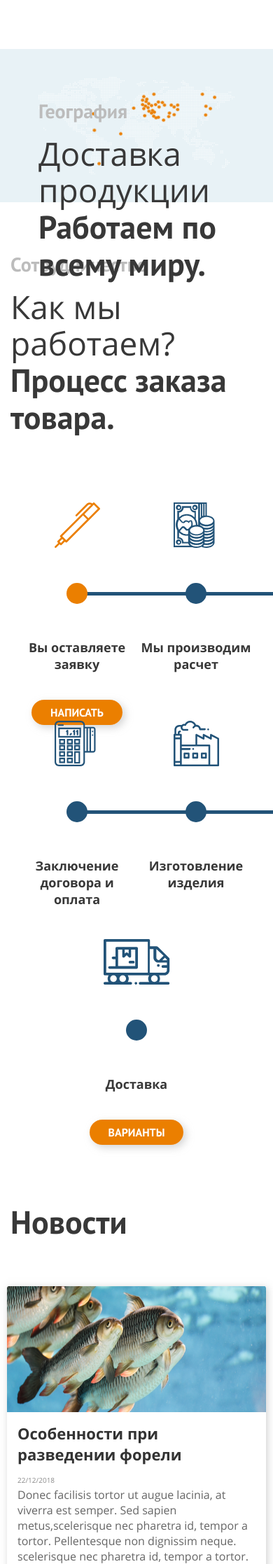
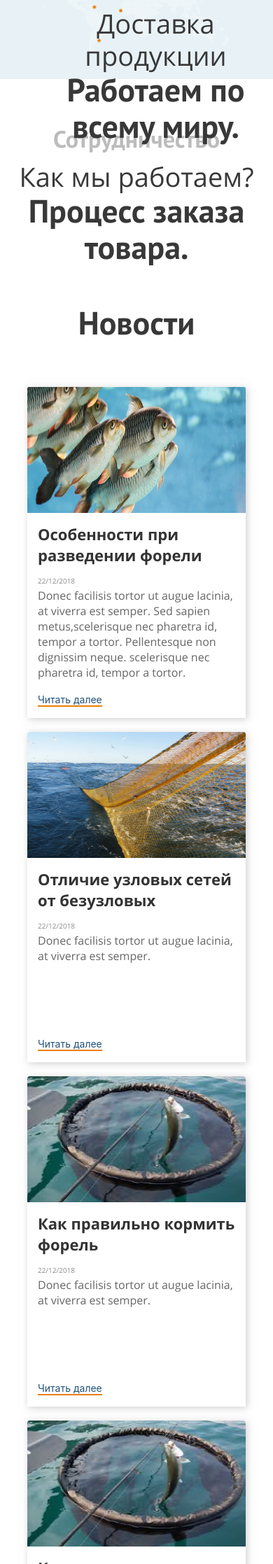
Before and after one commit to solovjevrv/kasimov-wp, a PHP site: page / in a window 390 px wide; the page is wider, and only the part inside the window is pictured. Shown: the part 3014-5249 px from the top of that part at 70% size. Run offline with PHP 8.4, Linux system fonts and the light colour scheme.

Commit message:
Адаптив главной до мобилок + багфикс

```diff
--- a/css/main.css
+++ b/css/main.css
@@ -558,7 +617,7 @@ iframe {
 }
 
 .new-prev-content {
-  min-height: 240px;
+  height: 30vh;
   padding: 15px;
 }
 
@@ -904,65 +961,134 @@ iframe {
 
 /* ---------- RESPONSIVE ---------- */
 
-@media screen and (max-width: 1200px) {
+@media (min-width: 1200px) {
+  .mobile-nav {
+    display: none;
+  }
 
-  .desktop-nav,
+}
+
+@media (min-width: 991px) {
+  .news-hidden {
+    display: none;
+  }
+
+}
+
+@media screen and (max-width: 1199px) {
+
+  .desktop-nav {
+    display: none;
+  }
+  .desktop-nav {
+    background: #FFFFFF;
+    position: absolute;
+    top: 100px;
+    left: 0%;
+    width: 100%;
+  }
+  .nav {
+    display: flex;
+    flex-direction: column;
+    text-align: center;
+    width: 100%;
+    text-align: center;
+  }
+  .nav li {
+    margin: 12px;
+  }
+  .mobile-nav {
+    order: 1;
+  }
+}
+
+@media screen and (max-width: 991px) {
+
+  .features-block {
+    padding: 50px;
+    border-bottom: 1px solid #E3E3E3;
+  }
+}
+
+@media screen and (max-width: 767px) {
+
   .menu-contacts,
   .menu-button {
     display: none;
   }
 
-  .hidden-block {
-    padding: 9% 0% 32% 0%;
-
-  }
-}
-
-@media screen and (max-width: 991px) {
-  .hidden-block {
-    padding: 5% 0% 35% 0%;
-  }
-}
-
-@media screen and (max-width: 767px) {
-  .hidden-block {
-    padding: 5% 0% 33% 0%;
-  }
   .hero-title h1 {
     font-size: 60px;
   }
+
+  .main-block {
+    display: none;
+  }
+
+  .features-container {
+    margin-top: -50px;
+  }
+  .features-block {
+    height: 40vh;
+  }
+  .new-prev {
+    max-width: 80%;
+    margin: 10px auto;
+  }
+  .button-all-news {
+    text-align: center;
+  }
+  h3, h4 {
+    text-align: center;
+  }
+  h3 {
+    font-size: 20px;
+  }
+  h4 {
+    font-size: 36px;
+    line-height: 36px;
+  }
+  h5 {
+    font-size: 14px;
+    line-height: 20px;
+  }
+  .contacts h2 {
+    text-align: center;
+  }
+
+
+
 }
 
 @media screen and (max-width: 630px) {
   .hero-title h1 {
-    font-size: 42px;
+    font-size: 38px;
   }
+
   .hero-title span {
-    font-size: 22px;
+    font-size: 20px;
   }
-  .hero {
-    background: url(../img/sadok-1.png) no-repeat;
-    background-size: cover;
-    padding: 5% 0% 15% 0%;
-  }
-  .hidden-block {
-    width: 100%;
-    background: url(../img/sadok-2.png) no-repeat;
-    background-size: cover;
-    padding: 4% 0% 17% 0%;
-  }
+
   .hidden-block p {
-    width: 70%;
     margin: 20px auto;
   }
 
   .features-container {
     margin: -30px auto;
   }
+
   .hidden-block h2 {
     font-size: 30px;
   }
-  .hidden-block p {
 
+  h3 {
+    font-size: 34px;
+    line-height: 30px;
+  }
+
+  h4 {
+    font-size: 38px;
+    line-height: 46px;
+    color: #383838;
   }
 }
--- a/index.html
+++ b/index.html
@@ -19,9 +19,7 @@
   <section class="header">
     <div class="container">
       <div class="row menu-row">
-        <div class="logo">
           <img src="img/logo.svg" alt="Логотип Касимовсетеснасть">
-        </div>
         <div class="desktop-nav">
           <ul class="nav">
             <li><a href="#">Главная</a></li>
@@ -31,6 +29,11 @@
             <li><a href="#">Контакты</a></li>
           </ul>
         </div>
+        <div class="mobile-nav">
+          <span class="menu-line-1"></span>
+          <span class="menu-line-2"></span>
+          <span class="menu-line-3"></span>
+        </div>
         <!-- /.desktop-nav -->
         <div class="menu-contacts">
           <a href="tel:+79001234565">+7-900-123-45-67</a><br>
@@ -39,6 +42,7 @@
         <div class="menu-button">
           <a href="#">Оставить заявку <img src="img/right-arrow.svg" alt=""></a>
         </div>
+
       </div>
       <!-- /.row -->
     </div>
@@ -52,15 +56,17 @@
     <div class="hero-title">
       <h1>касимовсетеснасть</h1>
       <span>Мы знаем, где ваше рыбное место</span>
-    </div>
       <a class="hero-button" href="#hidden">Подробнее</a>
     </div>
+  </div>
   <div class="hidden-block" id="hidden">
+    <div class="hidden-content">
       <h2>Садки для аквакультуры</h2>
       <p>Lorem ipsum dolor sit amet, consectetur adipisicing elit. Aspernatur, amet!
         Lorem ipsum dolor sit amet, consectetur adipisicing elit. Aspernatur, amet!
       </p>
       <a class="hidden-button" id="hidden-button" href="#">Каталог</a>
+    </div>
   </div>
 
   <!-- < ---------- FEATURES ---------- > -->
@@ -259,7 +265,7 @@
               <div class="line"></div>
             </div>
           </div>
-          <div class="col ">
+          <div class="col">
             <div class="step-4">
               <svg id="step-4" width="65" height="65" viewBox="0 0 65 65" fill="none"
                 xmlns="http://www.w3.org/2000/svg">
@@ -301,7 +307,7 @@
       </div>
       <div class="row">
 
-        <div class="col-lg-6 col-md-12">
+        <div class="col-lg-6 col-md-6">
           <div class="new-prev">
             <img src="img/new1.png" alt="Новость">
             <div class="new-prev-content">
@@ -315,7 +321,7 @@
             <a href="#" class="post-button">Читать далее</a>
           </div>
         </div>
-        <div class="col-lg-3 col-md-12">
+        <div class="col-lg-3 col-md-6">
           <div class="new-prev">
             <img src="img/new2.png" alt="Новость">
             <div class="new-prev-content">
@@ -327,7 +333,19 @@
             <a href="#" class="post-button">Читать далее</a>
           </div>
         </div>
-        <div class="col-lg-3 col-md-12">
+        <div class="col-lg-3 col-md-6">
+          <div class="new-prev">
+            <img src="img/new3.png" alt="Новость">
+            <div class="new-prev-content">
+              <h5 class="post-title">Как правильно кормить форель</h5>
+              <span class="post-data">22/12/2018</span>
+              <p class="post-text">Donec facilisis tortor ut augue lacinia, at viverra est semper. </p>
+
+            </div>
+            <a href="#" class="post-button">Читать далее</a>
+          </div>
+        </div>
+        <div class="col-lg-3 col-md-6 news-hidden">
           <div class="new-prev">
             <img src="img/new3.png" alt="Новость">
             <div class="new-prev-content">
@@ -397,7 +415,7 @@
     </div>
   </section>
 
-    <!-- < ---------- CONTACTS ---------- > -->
+  <!-- < ---------- FOOTER ---------- > -->
   <section class="footer">
     <img src="img/Logo-black.svg" alt="Логотип">
     <div class="footer-menu">
--- a/js/main.js
+++ b/js/main.js
@@ -4,6 +4,13 @@ $(document).ready(function () {
 
   });
 });
+
+$(function(){
+  $(".mobile-nav").click(function (){
+    $(".desktop-nav").slideToggle(400);
+
+  })
+})
 
 
 $(document).ready(function () { // for Step-2
```
Also changed, not shown: other parts of css/main.css (+74 -17 lines), img/sadok-1n.png (added), img/sadok-2n.png (added). Lines whose indentation alone changed are shown as unchanged.
